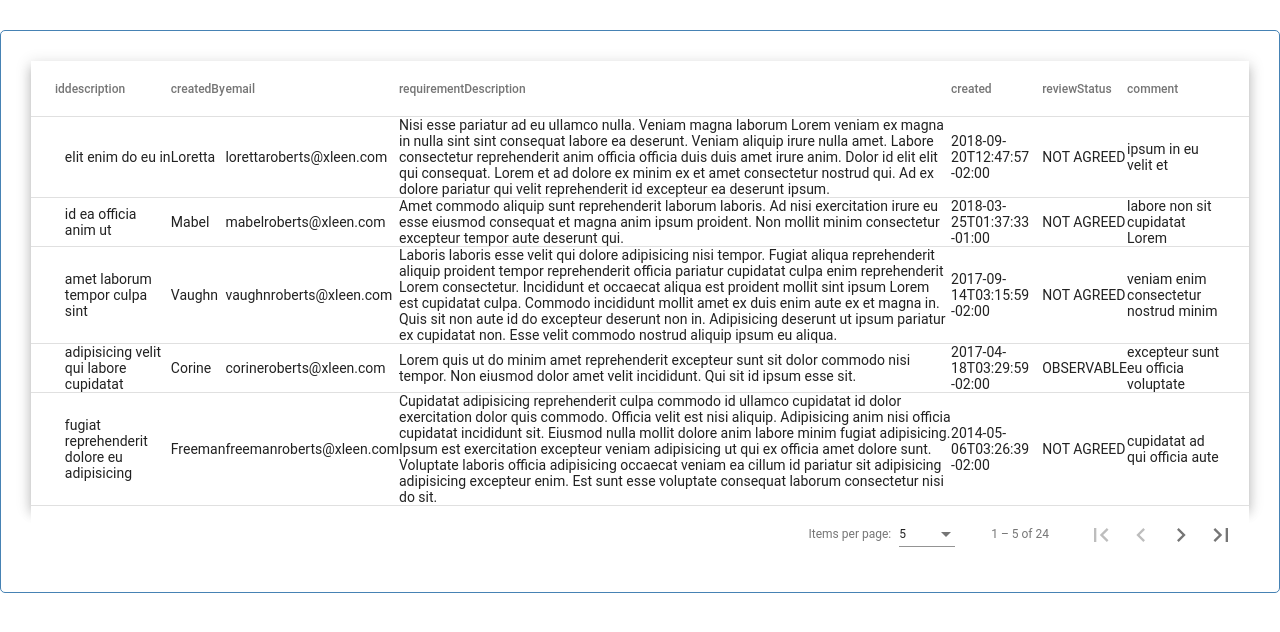
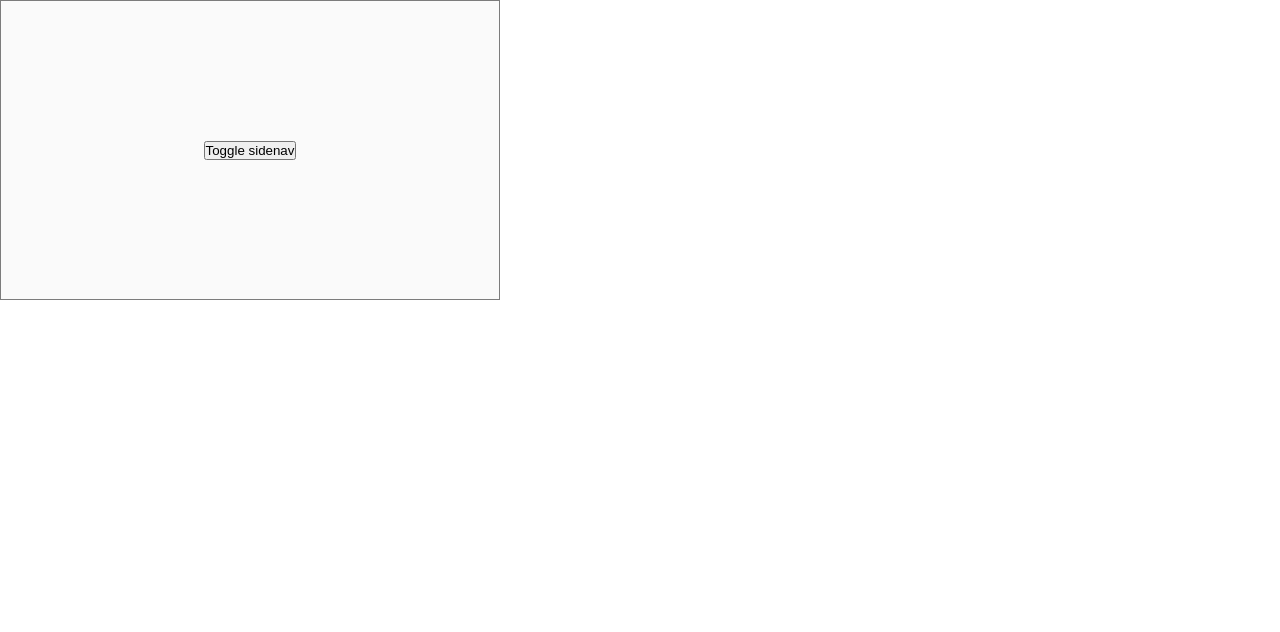
Before and after one commit to 7GitHub7/AngularDoors, an Angular app: page /sidebar in a window 1280 px wide. Before the commit this address led to /. Shown: the top 632 px of the page. Built offline with nearby package versions, Linux system fonts and the light colour scheme; data requests are answered from the project's data file.

Commit message:
init sidenav component

```diff
--- a/src/app/app.component.html
+++ b/src/app/app.component.html
@@ -1,6 +1,6 @@
-<div class="container">
+<!-- <div class="container"> -->
     <!-- <app-header></app-header> -->
-    <!-- <router-outlet></router-outlet> -->
+    <router-outlet></router-outlet>
     <!-- <app-footer></app-footer> -->
-    <app-table> </app-table>
-</div>
+    <!-- <app-table> </app-table> -->
+<!-- </div> -->
--- /dev/null
+++ b/src/app/components/sidenav/sidenav.component.css
@@ -0,0 +1,16 @@
+.example-container {
+  width: 500px;
+  height: 300px;
+  border: 1px solid rgba(0, 0, 0, 0.5);
+}
+
+.example-sidenav-content {
+  display: flex;
+  height: 100%;
+  align-items: center;
+  justify-content: center;
+}
+
+.example-sidenav {
+  padding: 20px;
+}
--- /dev/null
+++ b/src/app/components/sidenav/sidenav.component.html
@@ -0,0 +1,16 @@
+<mat-drawer-container class="example-container" autosize>
+    <mat-drawer #drawer class="example-sidenav" mode="side">
+      <p>Auto-resizing sidenav</p>
+      <p *ngIf="showFiller">Lorem, ipsum dolor sit amet consectetur.</p>
+      <button (click)="showFiller = !showFiller" mat-raised-button>
+        Toggle extra text
+      </button>
+    </mat-drawer>
+
+    <div class="example-sidenav-content">
+      <button type="button" mat-button (click)="drawer.toggle()">
+        Toggle sidenav
+      </button>
+    </div>
+
+  </mat-drawer-container>
--- /dev/null
+++ b/src/app/components/sidenav/sidenav.component.ts
@@ -0,0 +1,17 @@
+import { Component, OnInit,ViewEncapsulation  } from '@angular/core';
+
+@Component({
+  selector: 'app-sidenav',
+  templateUrl: './sidenav.component.html',
+  styleUrls: ['./sidenav.component.css'],
+  encapsulation: ViewEncapsulation.None
+})
+export class SidenavComponent implements OnInit {
+  showFiller = false;
+
+  constructor() { }
+
+  ngOnInit(): void {
+  }
+
+}
```
Also changed, not shown: src/app/app.module.ts (+14 -7 lines), 1 other file (tests, documents, lock files or other folders).
